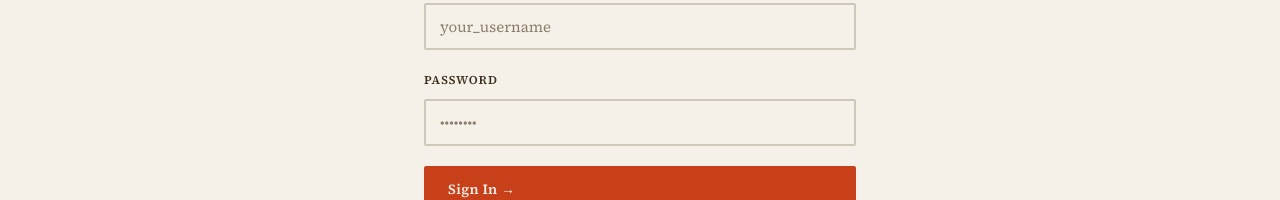
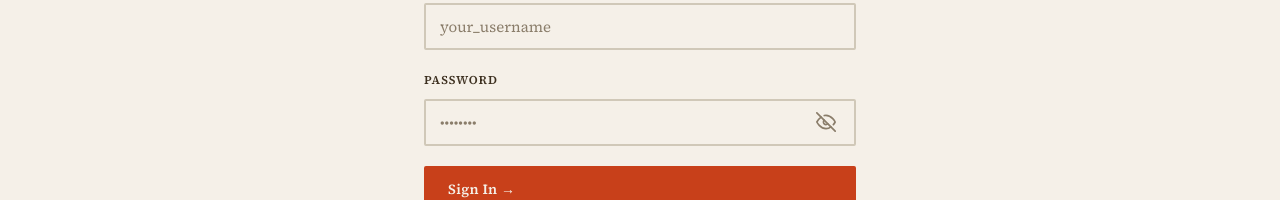
Before and after one commit to Khamaruzaman/SpringBootBlogAppFD, a React (Vite) app: page / in a window 1280 px wide. Shown: the part 275-475 px from the top of the page. Built offline with nearby package versions, Linux system fonts and the light colour scheme; a web font is replaced by a local one.

Commit message:
feat: add show password icon

```diff
--- /dev/null
+++ b/src/components/PasswordInput.jsx
@@ -0,0 +1,49 @@
+import { useState } from 'react'
+import styles from '../pages/AuthPage.module.css'
+
+export default function PasswordInput({
+  value,
+  onChange,
+  placeholder = '••••••••',
+  autoComplete = 'password',
+  onKeyDown,
+  label,
+}) {
+  const [showPassword, setShowPassword] = useState(false)
+
+  return (
+    <div className="form-group">
+      {label && <label className="form-label">{label}</label>}
+      <div className={styles.passwordInputWrapper}>
+        <input
+          className="form-input"
+          type={showPassword ? 'text' : 'password'}
+          value={value}
+          onChange={onChange}
+          placeholder={placeholder}
+          autoComplete={autoComplete}
+          onKeyDown={onKeyDown}
+        />
+        <button
+          type="button"
+          className={styles.passwordToggle}
+          onClick={() => setShowPassword(!showPassword)}
+          title={showPassword ? 'Hide password' : 'Show password'}
+          aria-label={showPassword ? 'Hide password' : 'Show password'}
+        >
+          {showPassword ? (
+            <svg width="20" height="20" viewBox="0 0 24 24" fill="none" stroke="currentColor" strokeWidth="2" strokeLinecap="round" strokeLinejoin="round">
+              <path d="M1 12s4-8 11-8 11 8 11 8-4 8-11 8-11-8-11-8z"/>
+              <circle cx="12" cy="12" r="3"/>
+            </svg>
+          ) : (
+            <svg width="20" height="20" viewBox="0 0 24 24" fill="none" stroke="currentColor" strokeWidth="2" strokeLinecap="round" strokeLinejoin="round">
+              <path d="M17.94 17.94A10.07 10.07 0 0 1 12 20c-7 0-11-8-11-8a18.45 18.45 0 0 1 5.06-5.94M9.9 4.24A9.12 9.12 0 0 1 12 4c7 0 11 8 11 8a18.5 18.5 0 0 1-2.16 3.19m-6.72-1.07a3 3 0 1 1-4.24-4.24"/>
+              <line x1="1" y1="1" x2="23" y2="23"/>
+            </svg>
+          )}
+        </button>
+      </div>
+    </div>
+  )
+}
--- a/src/pages/AuthPage.module.css
+++ b/src/pages/AuthPage.module.css
@@ -18,3 +18,42 @@
   margin-bottom: 36px;
   font-style: italic;
 }
+
+.passwordInputWrapper {
+  position: relative;
+  display: flex;
+  align-items: center;
+}
+
+.passwordInputWrapper .form-input {
+  padding-right: 44px;
+}
+
+.passwordToggle {
+  position: absolute;
+  right: 12px;
+  background: none;
+  border: none;
+  cursor: pointer;
+  padding: 6px 8px;
+  display: flex;
+  align-items: center;
+  justify-content: center;
+  transition: all 0.2s;
+  color: var(--muted);
+}
+
+.passwordToggle svg {
+  width: 20px;
+  height: 20px;
+  stroke: currentColor;
+}
+
+.passwordToggle:hover {
+  color: var(--ink2);
+}
+
+.passwordToggle:focus {
+  outline: none;
+  color: var(--accent);
+}
--- a/src/pages/LoginPage.jsx
+++ b/src/pages/LoginPage.jsx
@@ -2,6 +2,7 @@
 import { useAuth } from '../context/AuthContext'
 import { useNav } from '../context/NavContext'
 import { Alert } from '../components/shared'
+import PasswordInput from '../components/PasswordInput'
 import styles from './AuthPage.module.css'
 
 export default function LoginPage() {
@@ -45,18 +46,14 @@
         />
       </div>
 
-      <div className="form-group">
-        <label className="form-label">Password</label>
-        <input
-          className="form-input"
-          type="password"
+      <PasswordInput
+        label="Password"
         value={form.password}
         onChange={set('password')}
         placeholder="••••••••"
         autoComplete="current-password"
         onKeyDown={onKey}
       />
-      </div>
 
       <button className="btn btn-primary" style={{ width: '100%' }} onClick={submit} disabled={loading}>
         {loading ? 'Signing in…' : 'Sign In →'}
--- a/src/pages/RegisterPage.jsx
+++ b/src/pages/RegisterPage.jsx
@@ -2,6 +2,7 @@
 import { useAuth } from '../context/AuthContext'
 import { useNav } from '../context/NavContext'
 import { Alert } from '../components/shared'
+import PasswordInput from '../components/PasswordInput'
 import styles from './AuthPage.module.css'
 
 export default function RegisterPage() {
@@ -46,15 +47,19 @@
         <input className="form-input" type="email" value={form.email} onChange={set('email')} placeholder="you@example.com" />
       </div>
 
-      <div className="form-group">
-        <label className="form-label">Password</label>
-        <input className="form-input" type="password" value={form.password} onChange={set('password')} placeholder="Min. 8 characters" />
-      </div>
+      <PasswordInput
+        label="Password"
+        value={form.password}
+        onChange={set('password')}
+        placeholder="Min. 8 characters"
+      />
 
-      <div className="form-group">
-        <label className="form-label">Confirm Password</label>
-        <input className="form-input" type="password" value={form.confirmPassword} onChange={set('confirmPassword')} placeholder="Repeat password" />
-      </div>
+      <PasswordInput
+        label="Confirm Password"
+        value={form.confirmPassword}
+        onChange={set('confirmPassword')}
+        placeholder="Repeat password"
+      />
 
       <button className="btn btn-primary" style={{ width: '100%' }} onClick={submit} disabled={loading}>
         {loading ? 'Creating…' : 'Create Account →'}
```
Lines whose indentation alone changed are shown as unchanged.
